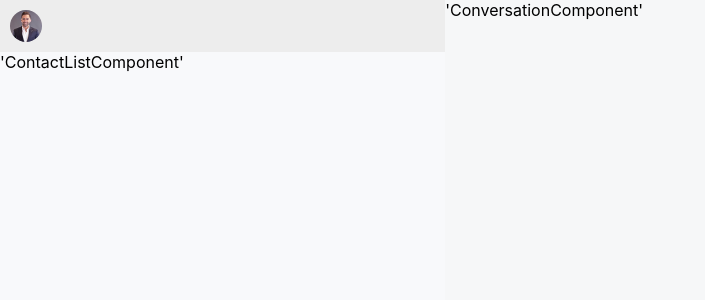
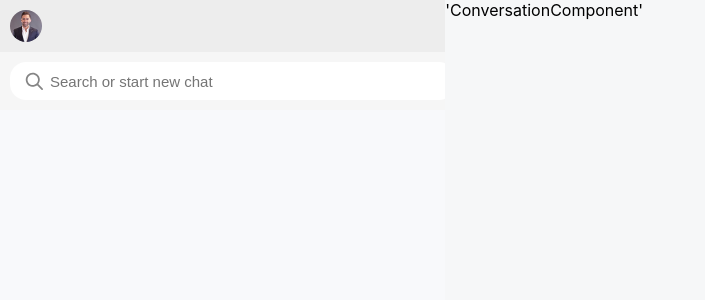
Before and after one commit to Aniket101299/whatsapp-mern, a JavaScript app in the folder client/: page / in a window 1280 px wide. Shown: the top 300 px of the page, without its empty margins (0-705 px from the left). Built offline with nearby package versions, Linux system fonts and the light colour scheme; the HTML template or start-up script is replaced by a standard one.

Commit message:
search box container completed

```diff
--- a/client/src/Components/ContactListComponent.js
+++ b/client/src/Components/ContactListComponent.js
@@ -4,6 +4,7 @@ const Container = styled.div`
 display: flex;
 flex-direction: column;
 height: 100%;
+width: 100%;
 flex: 1.6;
 `;
 
@@ -20,13 +21,49 @@ height: 32px;
 border-radius: 50%;
 `;
 
+const SearchBox = styled.div`
+background: #f6f6f6;
+padding: 10px;
+`;
+
+const SearchContainer = styled.div`
+display: flex;
+flex-direction: row;
+background: white;
+border-radius: 16px;
+width: 100%;
+padding: 5px 10px;
+`;
+
+const SearchIcon = styled.img`
+width: 28px;
+height: 28px;
+`;
+
+const SearchInput = styled.input`
+width: 100%;
+outline: none;
+border: none;
+font-size: 15px;
+`;
+
 
 const ContactListComponent = () => {
-    return <Container>
+    return (
+    <Container>
         <ProfileInfoDiv>
             <ProfileImage src="/profile/men1.png"/>
         </ProfileInfoDiv>
-        'ContactListComponent'</Container>;
+
+        <SearchBox>
+          <SearchContainer>
+            <SearchIcon src="/search-icon.svg" />
+            <SearchInput placeholder="Search or start new chat"/>
+          </SearchContainer>
+        </SearchBox>
+
+        </Container>
+    );
 }
 
 export default ContactListComponent;
```
Also changed, not shown: client/public/search-icon.svg (added).
